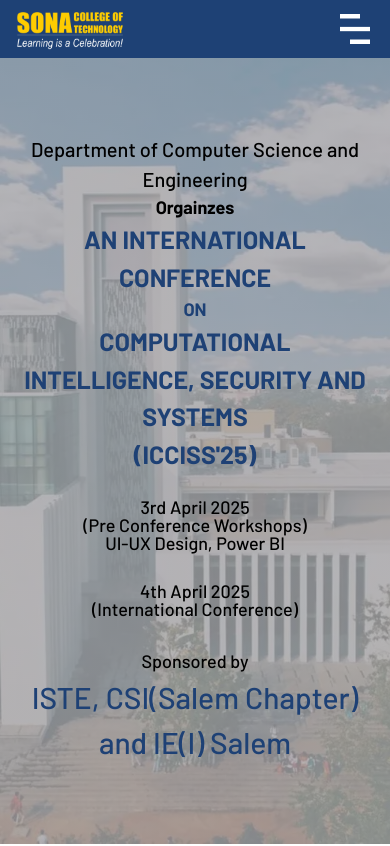
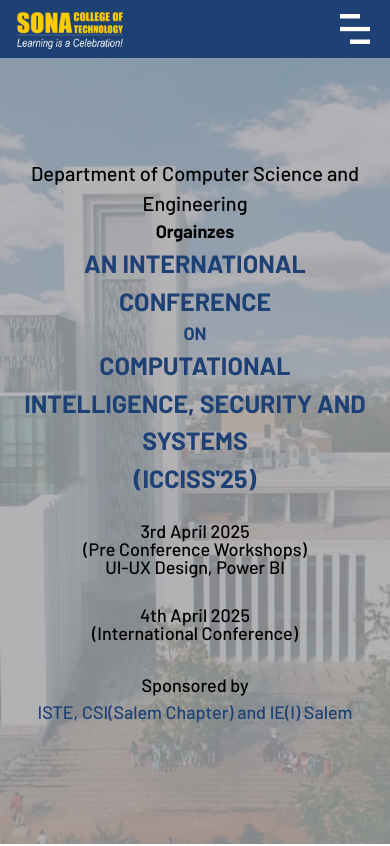
Before and after one commit to Gangadharan1512/icciss, a React (Vite) app: page / in a window 390 px wide. Shown: the top 846 px of the page. Built offline with nearby package versions, Linux system fonts and the light colour scheme.

Commit message:
sixth commit

```diff
--- a/src/Components/Committee/Committee.css
+++ b/src/Components/Committee/Committee.css
@@ -99,6 +99,8 @@
         width: 100%;
     }
 
-
+    .abtvei{
+        padding: 0 10px;
+    }
 
 }
--- a/src/Components/Hero/Hero.css
+++ b/src/Components/Hero/Hero.css
@@ -58,6 +58,11 @@
     font-weight: 500;
 }
 
+.last{
+    color: #1e4175;
+    font-size: 30px;
+}
+
 
 
 
@@ -65,7 +70,7 @@
 
 @media (max-width: 840px) {
     .hero {
-        min-height: 120vh; /* Reduce height for smaller screens */
+        min-height: 100vh; /* Reduce height for smaller screens */
         background-size: cover;
         background-position: center; /* Ensure proper alignment */
         padding: 20px; /* Add some padding for spacing */
@@ -73,10 +78,12 @@
         width: 100%;
     }
 
+
+
     .content {
         text-align: center;
         max-width: 100%; /* Adjust width to fit smaller screens */
-        margin-top: 30px; /* Reduce top margin */
+        margin-top: 0px; /* Reduce top margin */
     }
 
     .top h1 {
@@ -105,6 +112,10 @@
         font-size: 16px;
     }
 
+    .last{
+        font-size: 22px;
+    }
+
 }
 
 
@@ -122,7 +133,7 @@
 
     .content {
         max-width: 100%; /* Use more screen space */
-        margin-top: 20px; /* Reduce top margin */
+        margin-top: 5px; /* Reduce top margin */
     }
 
     .top h1 {
--- a/src/Components/Hero/Hero.jsx
+++ b/src/Components/Hero/Hero.jsx
@@ -23,7 +23,7 @@
           </div>
         </div>
         <h3>Sponsored by</h3>
-        <h3  style={{color : "#1e4175" , fontSize : "30px"}}>ISTE, CSI(Salem Chapter) and IE(I) Salem</h3>
+        <h3  className="last" >ISTE, CSI(Salem Chapter) and IE(I) Salem</h3>
       </div>
 
 
```
